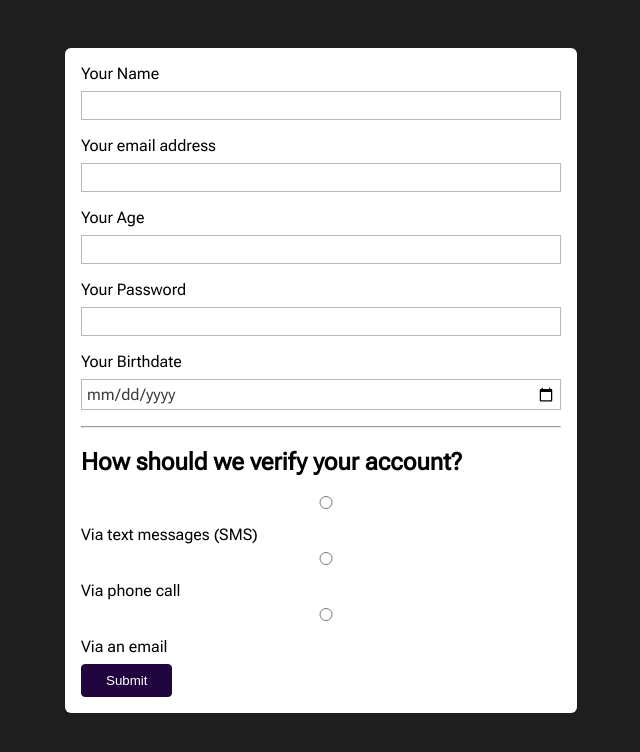
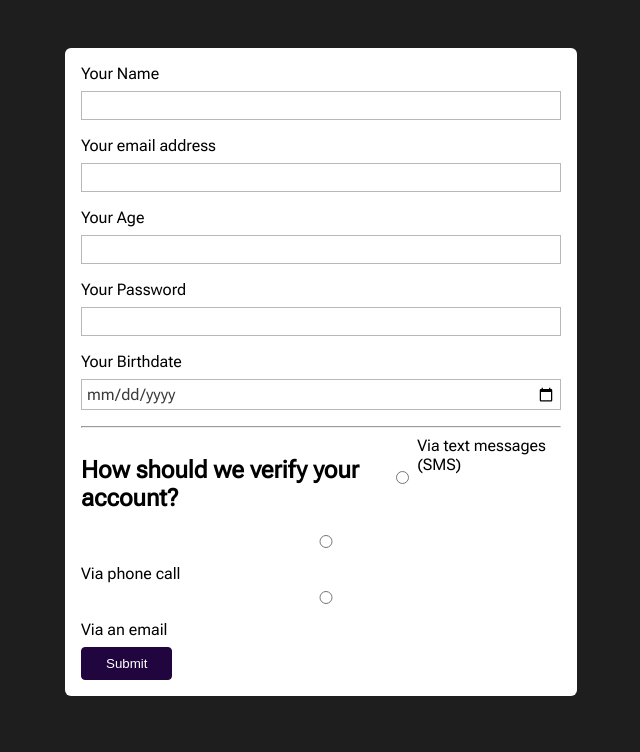
Before and after one commit to Fationcuro/CARD, a plain HTML site: page index.html in a window 1280 px wide. Shown: the whole page, without its empty margins (319-959 px from the left). Drawn offline with Linux system fonts and the light colour scheme; a web font is replaced by a local one.

Commit message:
cooding and styling

```diff
--- a/index.html
+++ b/index.html
@@ -30,13 +30,22 @@
     <input type="date" name="user-data" id="userdata">
 
     <hr>
+    <div class="form-control-inline">
+
         <h2>How should we verify your account?</h2>
-    <input type="radio" name="verify" id="verify-text-message" >
+        <input type="radio" name="verify" id="verify-text-message" value="text-message" >
         <label for="verify-text-message">Via text messages (SMS)</label>
+    </div>
+    <div>
+
         <input type="radio"name="verify"  id="verify-phone">
         <label for="verify-phone">Via phone call</label>
+    </div>
+    <div>
+
         <input type="radio" name="verify"  id="verify-email">
         <label for="verify-email">  Via an email</label>
+    </div>
 
 
     <button>Submit</button>
--- a/style.css
+++ b/style.css
@@ -45,3 +45,12 @@ button:hover{
   background-color: rgb(52, 14, 95);
   border-color: rgb(52, 14, 95);
 }
+.form-control-inline{
+  display: flex;
+
+}
+.form-control-inline input{
+  width: auto;
+  margin-right:0.5rem ;
+
+}
```
Lines whose indentation alone changed are shown as unchanged.
